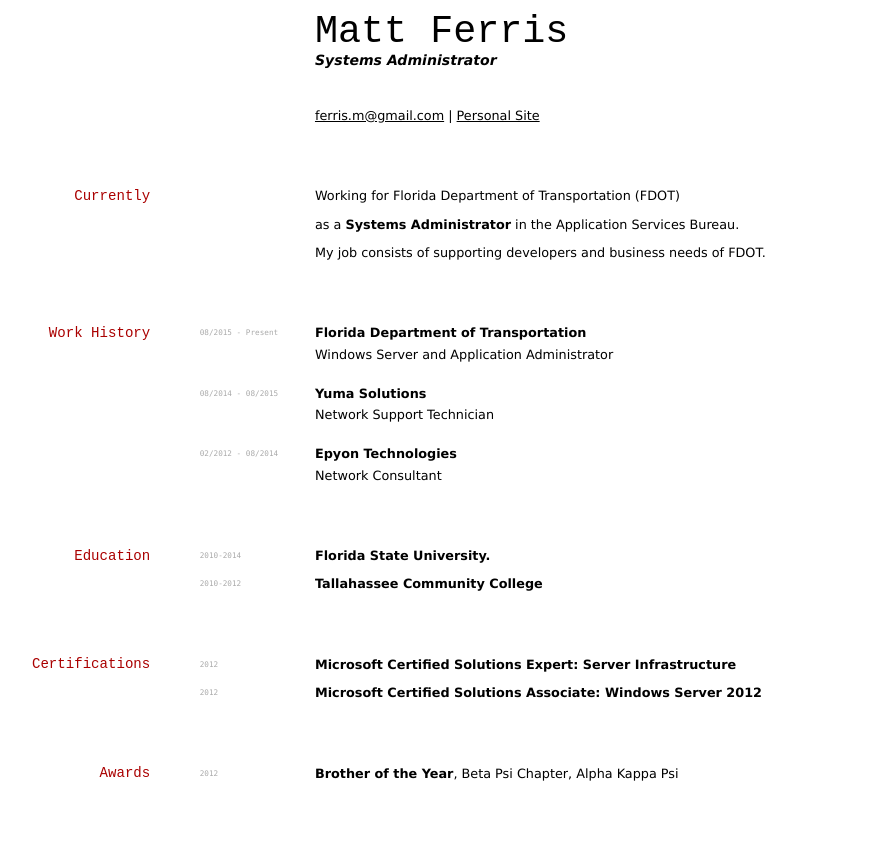
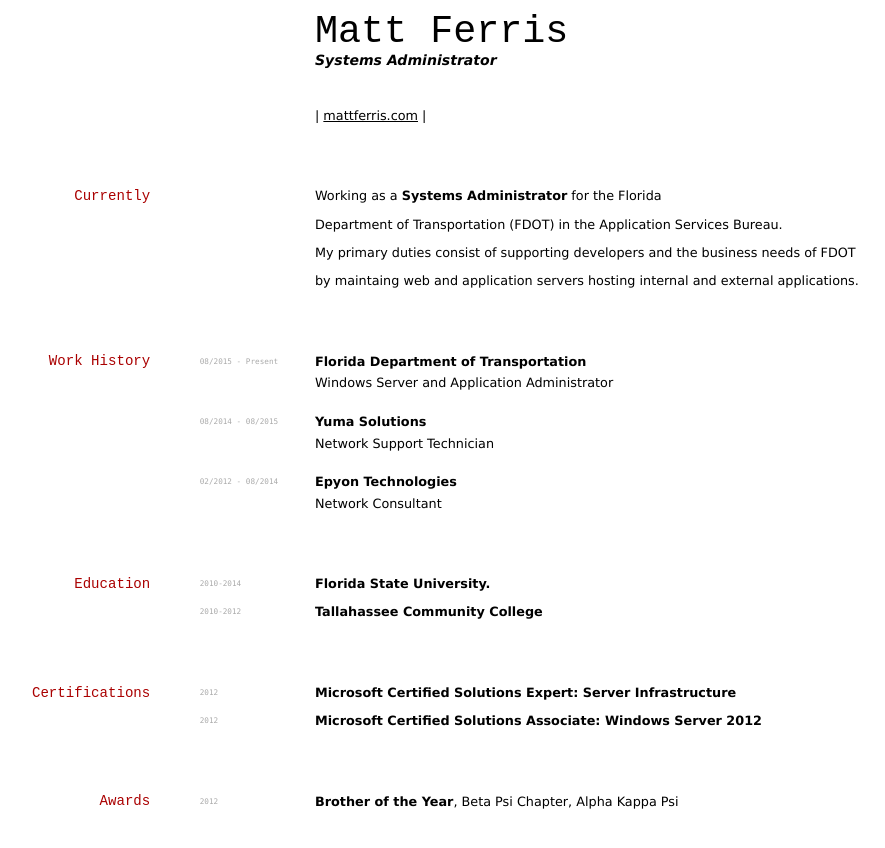
Before and after one commit to mferris2421/mferris2421.github.io, a Jekyll site: the page built from resume/index.md, in a window 1280 px wide. Shown: the top 848 px of the page, without its empty margins (116-1001 px from the left). Built offline with Jekyll 4.4.1, drawn with Linux system fonts in a browser that asks for light colours.

Commit message:
Updated index.md and resume\index.md

```diff
--- a/resume/index.md
+++ b/resume/index.md
@@ -6,19 +6,19 @@
 __Systems Administrator__
 
 ###
-<a href="ferris.m@gmail.com">ferris.m@gmail.com</a>
-| <a href="http://mattferris.com">Personal Site</a>
-
-<div id="webaddress"></div>
+<!-- <a href="Email">Email</a> -->
+| <a href="http://mattferris.com">mattferris.com</a> |
 
 
 ## Currently
 
-Working for Florida Department of Transportation (FDOT)
+Working as a __Systems Administrator__ for the Florida
 
-as a __Systems Administrator__ in the Application Services Bureau.
+Department of Transportation (FDOT) in the Application Services Bureau.
 
-My job consists of supporting developers and business needs of FDOT.
+My primary duties consist of supporting developers and the business needs of FDOT
+
+by maintaing web and application servers hosting internal and external applications.
 
 ## Work History
 
```
Also changed, not shown: index.md (added, +6 -0 lines).
